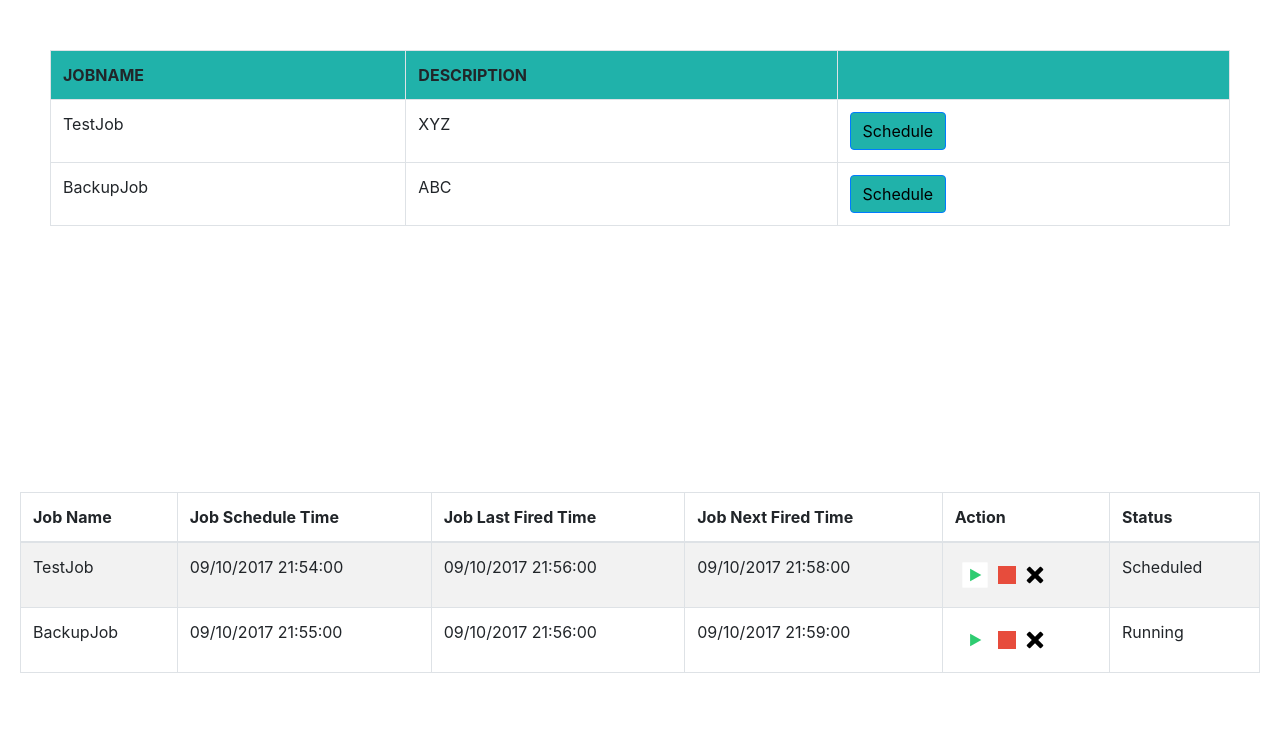
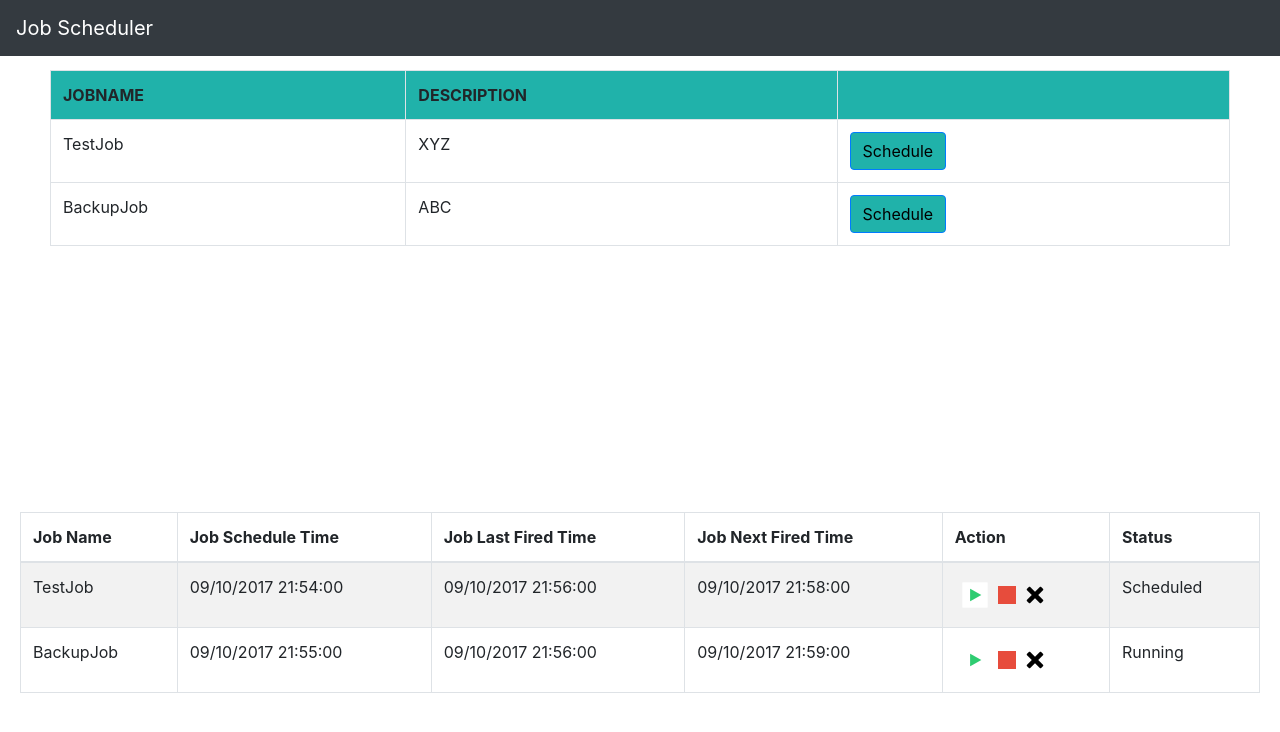
Before and after one commit to tavisca-smulay/Scheduler-UI, a React (Create React App) app: page / in a window 1280 px wide. Shown: the top 732 px of the page. Built offline with nearby package versions, Linux system fonts and the light colour scheme.

Commit message:
Header added

```diff
--- /dev/null
+++ b/src/Header/Header.jsx
@@ -0,0 +1,16 @@
+import React from 'react'
+import './header.css';
+import {Navbar} from 'react-bootstrap';
+function Header(){
+    return(
+        <div className="pageHeader">
+            <Navbar bg="dark" variant="dark">
+                <Navbar.Brand href="#home">
+                    Job Scheduler
+                </Navbar.Brand>
+            </Navbar>
+        </div>
+    );
+
+}
+export default Header;
--- /dev/null
+++ b/src/Header/header.css
@@ -0,0 +1,4 @@
+.pageHeader{
+    height: 20px;
+    width: 100%;
+}
--- a/src/Scheduler.jsx
+++ b/src/Scheduler.jsx
@@ -1,11 +1,12 @@
 import React, { Component } from 'react'
 import JobsTable from './JobsList/JobsTable'
 import ScheduleJobList from './ScheduleJobList/ScheduleJobList'
-
+import Header from './Header/Header'
 class Scheduler extends Component {
     render() {
         return (
             <div>
+                <Header/>
                 <JobsTable />
                 <ScheduleJobList />
             </div>
```
